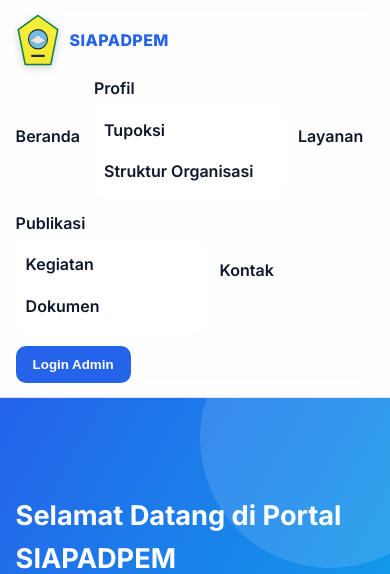
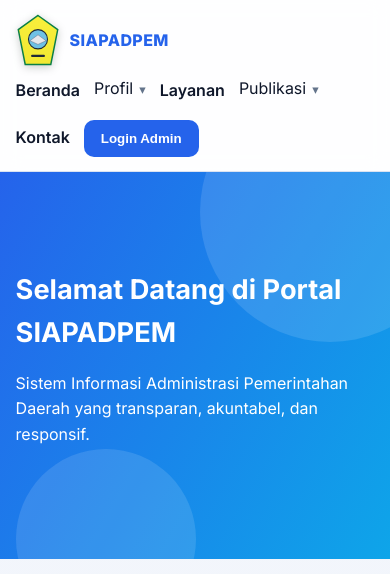
Before and after one commit to ahmadfadhillahh/SIAPADPEM, a PHP site: page / in a window 390 px wide. Shown: the top 574 px of the page. Run offline with PHP 8.4, Linux system fonts and the light colour scheme; data comes from the database, SQL or seed files in the repository; data that the repository does not hold is empty; some libraries are stand-ins or nearby versions.

Commit message:
Make sub-navbar clickable and improve responsive dropdown behavior

```diff
--- a/assets/css/style.css
+++ b/assets/css/style.css
@@ -19,16 +19,19 @@ body.page-enter-active{opacity:1;transform:translateY(0);transition:opacity .55s
 .brand img{width:44px;height:52px;object-fit:contain;filter:drop-shadow(0 2px 4px rgba(0,0,0,.2))}
 .brand span{line-height:1}
 .nav-menu{display:flex;gap:14px;align-items:center;flex-wrap:wrap}
-.nav-menu a,.menu-group span{font-weight:600;position:relative}
+.nav-menu a,.menu-trigger{font-weight:600;position:relative}
 .nav-menu a:not(.btn)::after{content:"";position:absolute;left:0;bottom:-4px;width:0;height:2px;background:var(--secondary);transition:.25s}
 .nav-menu a:not(.btn):hover::after{width:100%}
 
 .menu-group{position:relative}
-.menu-group > span{cursor:default;color:var(--text)}
+.menu-trigger{border:0;background:transparent;color:var(--text);padding:0;font:inherit;cursor:pointer}
 .submenu{position:absolute;top:130%;left:0;min-width:190px;background:var(--surface);border:1px solid var(--border);border-radius:12px;padding:8px;box-shadow:var(--shadow);display:none}
-.menu-group:hover .submenu{display:block}
+.menu-group:hover .submenu,.menu-group.open .submenu{display:block}
 .submenu a{display:block;padding:8px 10px;border-radius:8px}
 .submenu a:hover{background:#eff6ff}
+
+.menu-trigger::after{content:'▾';margin-left:6px;font-size:.8em;color:var(--muted)}
+.menu-group.open .menu-trigger::after{transform:rotate(180deg);display:inline-block}
 
 .nav-menu a,.read-more,.btn,.slider-btn,.pagination a{cursor:pointer}
 .nav-menu a,.read-more{background-size:0% 100%;background-repeat:no-repeat;background-position:0 100%;transition:background-size .28s ease,color .28s ease,transform .2s ease}
@@ -97,7 +100,7 @@ select,input,textarea{width:100%;padding:10px;border:1px solid var(--border);bor
 .login-msg{min-height:20px;margin:10px 0 0;color:#ef4444;font-size:.92rem}
 
 @media (max-width:900px){.grid-3{grid-template-columns:1fr 1fr}.slider .person{max-width:48%}.admin-layout{grid-template-columns:1fr}}
-@media (max-width:640px){.nav-wrap{flex-direction:column;align-items:flex-start;gap:10px}.grid-3,.grid-2{grid-template-columns:1fr}.slider .person{max-width:80%;min-width:220px}.hero h1{font-size:1.7rem}.submenu{position:static;display:block;border:none;box-shadow:none;padding:4px 0}.menu-group>span{display:block;margin-bottom:4px}}
+@media (max-width:640px){.nav-wrap{flex-direction:column;align-items:flex-start;gap:10px}.grid-3,.grid-2{grid-template-columns:1fr}.slider .person{max-width:80%;min-width:220px}.hero h1{font-size:1.7rem}.submenu{position:static;display:none;border:none;box-shadow:none;padding:4px 0}.menu-group.open .submenu{display:block}.menu-trigger{display:block;margin-bottom:4px}}
 
 
 /* Kegiatan editor */
--- a/assets/js/app.js
+++ b/assets/js/app.js
@@ -173,3 +173,33 @@ if (editor && kontenInput && kegiatanForm) {
     kontenInput.value = editor.innerHTML;
   });
 }
+
+
+// Clickable sub-navbar dropdowns (desktop + mobile)
+const menuGroups = document.querySelectorAll('.menu-group');
+menuGroups.forEach((group) => {
+  const trigger = group.querySelector('.menu-trigger');
+  if (!trigger) return;
+
+  trigger.addEventListener('click', (e) => {
+    e.stopPropagation();
+    const willOpen = !group.classList.contains('open');
+    menuGroups.forEach((g) => {
+      g.classList.remove('open');
+      const t = g.querySelector('.menu-trigger');
+      t?.setAttribute('aria-expanded', 'false');
+    });
+    if (willOpen) {
+      group.classList.add('open');
+      trigger.setAttribute('aria-expanded', 'true');
+    }
+  });
+});
+
+document.addEventListener('click', () => {
+  menuGroups.forEach((g) => {
+    g.classList.remove('open');
+    const t = g.querySelector('.menu-trigger');
+    t?.setAttribute('aria-expanded', 'false');
+  });
+});
--- a/index.php
+++ b/index.php
@@ -58,7 +58,7 @@ $dokumen = getDokumen();
     <div class="nav-menu">
       <a href="#beranda">Beranda</a>
       <div class="menu-group">
-        <span>Profil</span>
+        <button type="button" class="menu-trigger" aria-expanded="false">Profil</button>
         <div class="submenu">
           <a href="#profil">Tupoksi</a>
           <a href="#profil">Struktur Organisasi</a>
@@ -66,7 +66,7 @@ $dokumen = getDokumen();
       </div>
       <a href="#layanan">Layanan</a>
       <div class="menu-group">
-        <span>Publikasi</span>
+        <button type="button" class="menu-trigger" aria-expanded="false">Publikasi</button>
         <div class="submenu">
           <a href="#publikasi">Kegiatan</a>
           <a href="#publikasi">Dokumen</a>
```
